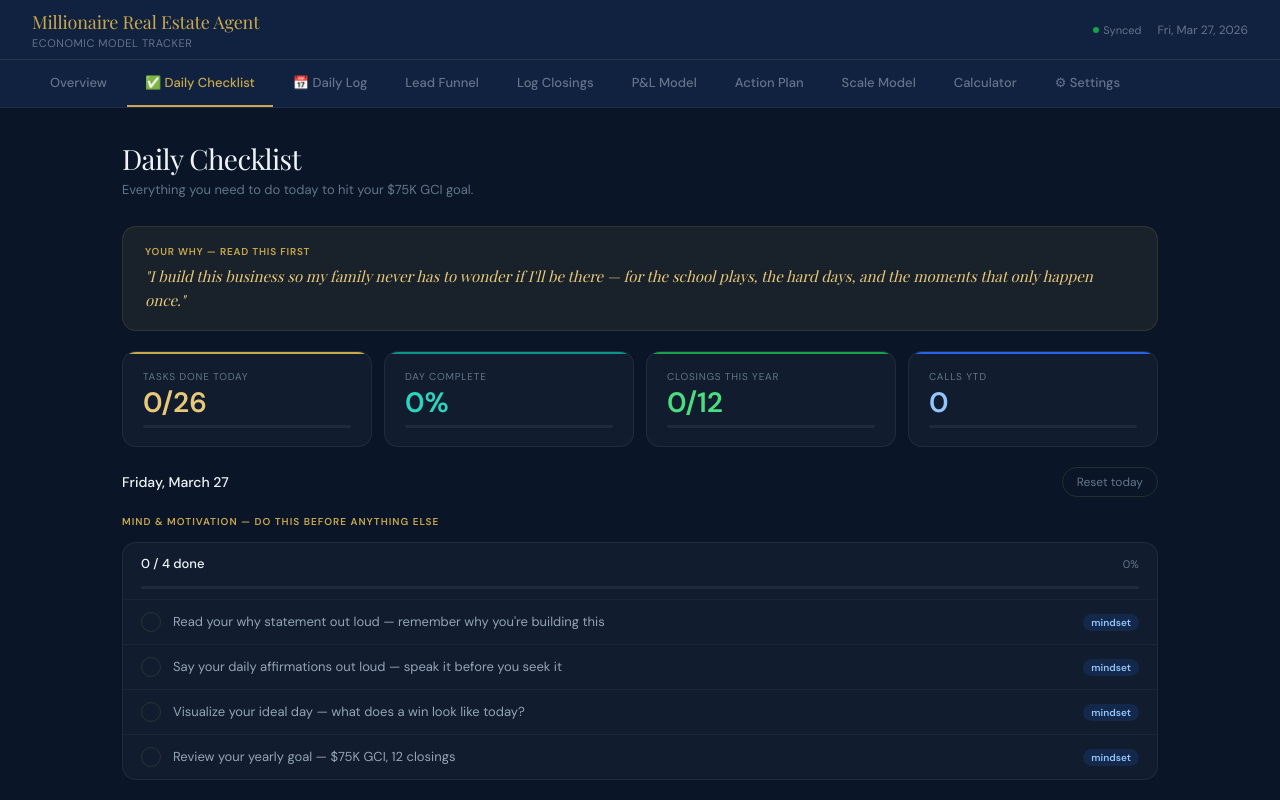
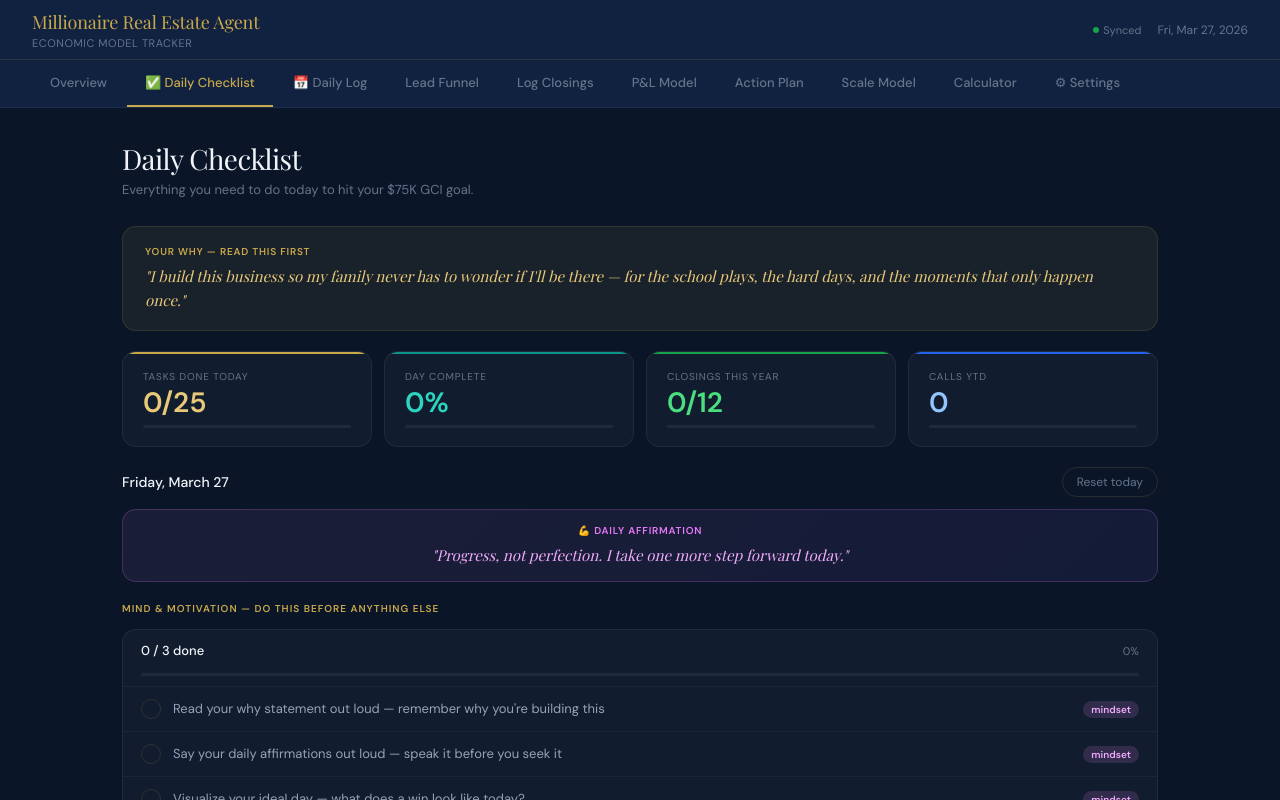
Before and after one commit to devnoob-flowers/MREA-Tracker, a React (Create React App) app: page / in a window 1280 px wide. Both pictures are taken after a click on the button "✅ Daily Checklist". Shown: the top 800 px of the page. Built offline with nearby package versions, Linux system fonts and the light colour scheme; no server answers; the database is empty; a web font is replaced by a local one.

Commit message:
updated Year to Date leads 50 -> 100

```diff
--- a/src/pages/DailyChecklist.jsx
+++ b/src/pages/DailyChecklist.jsx
@@ -1,9 +1,61 @@
 // ── DAILY CHECKLIST PAGE ──
-// Extracted from App.jsx for easier editing.
-// To add/remove tasks: find the GROUPS array below and edit the tasks arrays.
-// To add a new group: add a new object to GROUPS following the same shape.
+import React, { useState } from "react";
 
-import React from "react";
+const AFFIRMATIONS = [
+  {
+    emoji: "🏡",
+    text: "I am building a real estate business that gives my family financial freedom and time together.",
+  },
+  {
+    emoji: "🏡",
+    text: "Every call I make moves me one step closer to full-time.",
+  },
+  {
+    emoji: "🏡",
+    text: "I attract clients who trust me, value me, and refer me to others.",
+  },
+  {
+    emoji: "🏡",
+    text: "My database is growing every day, and so is my income.",
+  },
+  {
+    emoji: "🏡",
+    text: "I follow my MREA plan with discipline — the results take care of themselves.",
+  },
+  {
+    emoji: "💪",
+    text: "Rejection is redirection. Every 'no' brings me closer to a 'yes.'",
+  },
+  {
+    emoji: "💪",
+    text: "I show up consistently, even when it's hard — that's what separates me.",
+  },
+  {
+    emoji: "💪",
+    text: "I am becoming the agent I've always known I could be.",
+  },
+  {
+    emoji: "💪",
+    text: "Progress, not perfection. I take one more step forward today.",
+  },
+  {
+    emoji: "👨‍👩‍👧‍👦",
+    text: "I am building this business so I never miss the moments that matter most.",
+  },
+  { emoji: "👨‍👩‍👧‍👦", text: "My work today is a gift to my family's future." },
+  {
+    emoji: "👨‍👩‍👧‍👦",
+    text: "Being present for my family is my greatest motivation and my greatest reward.",
+  },
+  {
+    emoji: "🌅",
+    text: "Today I will lead generate, lead nurture, and lead convert — one conversation at a time.",
+  },
+  {
+    emoji: "🌅",
+    text: "I am a full-time agent in the making. My part-time effort today is my full-time life tomorrow.",
+  },
+];
 
 export default function ChecklistPage({ state, onUpdate }) {
   const cfg = state.settings || {};
@@ -11,7 +63,10 @@ export default function ChecklistPage({ state, onUpdate }) {
   const gci = cfg.gci1 || 75000;
   const TODAY = new Date().toISOString().split("T")[0];
 
-  // checklist is keyed by date: { "2025-06-01": { p1: true, l3: true, ... }, ... }
+  const [affirmation] = useState(
+    () => AFFIRMATIONS[Math.floor(Math.random() * AFFIRMATIONS.length)],
+  );
+
   const allChecklist = state.checklist || {};
   const done = allChecklist[TODAY] || {};
 
@@ -26,22 +81,6 @@ export default function ChecklistPage({ state, onUpdate }) {
     onUpdate({ ...state, checklist: newChecklist });
   }
 
-  // ─────────────────────────────────────────────────────────────────────────
-  // TASK GROUPS — edit here to add, remove, or reorder tasks.
-  //
-  // Each group has:
-  //   id     — unique string, used as a React key
-  //   title  — section heading shown in the UI
-  //   color  — progress bar color (hex or CSS var)
-  //   tasks  — array of { id, text, tag }
-  //
-  // Each task has:
-  //   id   — unique string across ALL groups (e.g. "p1", "lg1")
-  //   text — the task description shown in the checklist
-  //   tag  — label badge: "daily" | "lead" | "farm" | "goal" | "money"
-  //
-  // To add a new tag color, add it to the TAG map below.
-  // ─────────────────────────────────────────────────────────────────────────
   const GROUPS = [
     {
       id: "mindset",
@@ -61,11 +100,6 @@ export default function ChecklistPage({ state, onUpdate }) {
         {
           id: "ms3",
           text: "Visualize your ideal day — what does a win look like today?",
-          tag: "mindset",
-        },
-        {
-          id: "ms4",
-          text: `Review your yearly goal — $${Math.round(gci / 1000)}K GCI, ${closes} closings`,
           tag: "mindset",
         },
       ],
@@ -135,9 +169,6 @@ export default function ChecklistPage({ state, onUpdate }) {
       ],
     },
     {
-      // ── MREA DAILY LEAD GEN (Gary Keller framework) ──────────────────────
-      // The 5 tasks below come directly from Keller's MREA model.
-      // Edit the text fields freely — IDs must stay unique.
       id: "mrea_leadgen",
       title: "MREA lead gen — Keller's 5 daily disciplines",
       color: "#e55c3a",
@@ -220,16 +251,13 @@ export default function ChecklistPage({ state, onUpdate }) {
     },
   ];
 
-  // ─────────────────────────────────────────────────────────────────────────
-  // TAG COLORS — add new tags here if you create new task categories.
-  // Shape: { bg: string, color: string }
-  // ─────────────────────────────────────────────────────────────────────────
   const TAG = {
     daily: { bg: "rgba(37,99,235,.15)", color: "#93c5fd" },
     lead: { bg: "rgba(201,168,76,.15)", color: "#e8c97a" },
     farm: { bg: "rgba(13,148,136,.15)", color: "#2dd4bf" },
     goal: { bg: "rgba(22,163,74,.15)", color: "#4ade80" },
     money: { bg: "rgba(124,58,237,.15)", color: "#c4b5fd" },
+    mindset: { bg: "rgba(232,121,249,.15)", color: "#f0abfc" },
   };
 
   const allTasks = GROUPS.flatMap((g) => g.tasks);
@@ -324,13 +352,19 @@ export default function ChecklistPage({ state, onUpdate }) {
             prog: pct,
           },
           {
-            val: `${(state.closings || []).length}/${closes}`,
+            val: `${(state.closings || []).filter((c) => !c.side?.startsWith("Rental")).length}/${closes}`,
             lbl: "Closings this year",
             color: "#4ade80",
             cls: "green",
             prog: Math.min(
               100,
-              Math.round(((state.closings || []).length / closes) * 100),
+              Math.round(
+                ((state.closings || []).filter(
+                  (c) => !c.side?.startsWith("Rental"),
+                ).length /
+                  closes) *
+                  100,
+              ),
             ),
           },
           {
@@ -362,7 +396,7 @@ export default function ChecklistPage({ state, onUpdate }) {
           display: "flex",
           justifyContent: "space-between",
           alignItems: "center",
-          marginBottom: 18,
+          marginBottom: 12,
         }}
       >
         <div style={{ fontSize: 14, fontWeight: 500, color: "var(--text)" }}>
@@ -387,6 +421,43 @@ export default function ChecklistPage({ state, onUpdate }) {
         >
           Reset today
         </button>
+      </div>
+
+      {/* ── DAILY AFFIRMATION — sits just above the task groups ── */}
+      <div
+        style={{
+          background:
+            "linear-gradient(135deg, rgba(232,121,249,.08), rgba(139,92,246,.08))",
+          border: "1px solid rgba(232,121,249,.2)",
+          borderRadius: 14,
+          padding: "14px 20px",
+          marginBottom: 20,
+          textAlign: "center",
+        }}
+      >
+        <div
+          style={{
+            fontSize: 10,
+            fontWeight: 600,
+            textTransform: "uppercase",
+            letterSpacing: ".08em",
+            color: "#e879f9",
+            marginBottom: 6,
+          }}
+        >
+          {affirmation.emoji} Daily Affirmation
+        </div>
+        <div
+          style={{
+            fontFamily: "var(--font-serif)",
+            fontSize: 15,
+            fontStyle: "italic",
+            color: "#f0abfc",
+            lineHeight: 1.6,
+          }}
+        >
+          "{affirmation.text}"
+        </div>
       </div>
 
       {/* ── TASK GROUPS ── */}
--- a/src/pages/DailyLog.jsx
+++ b/src/pages/DailyLog.jsx
@@ -23,7 +23,7 @@ const TARGETS = {
   weeklyCalls: 25,
   annualCalls: 1300,
   annualOH: 24,
-  annualLeads: 50,
+  annualLeads: 200,
   annualAppts: 25,
 };
 
```
